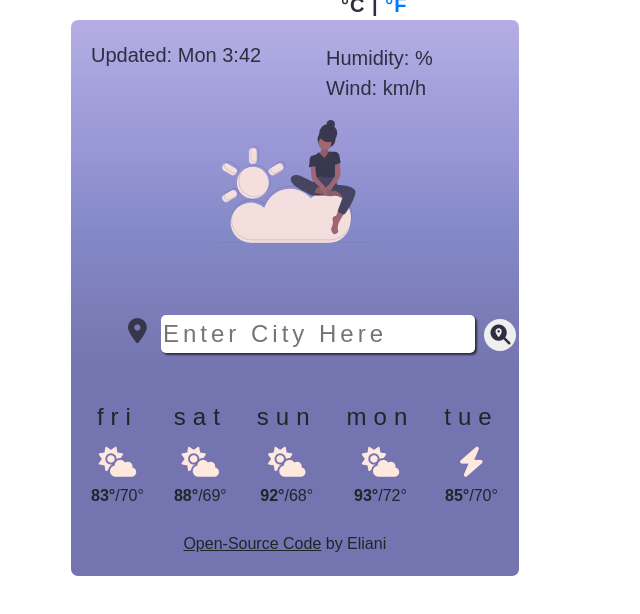
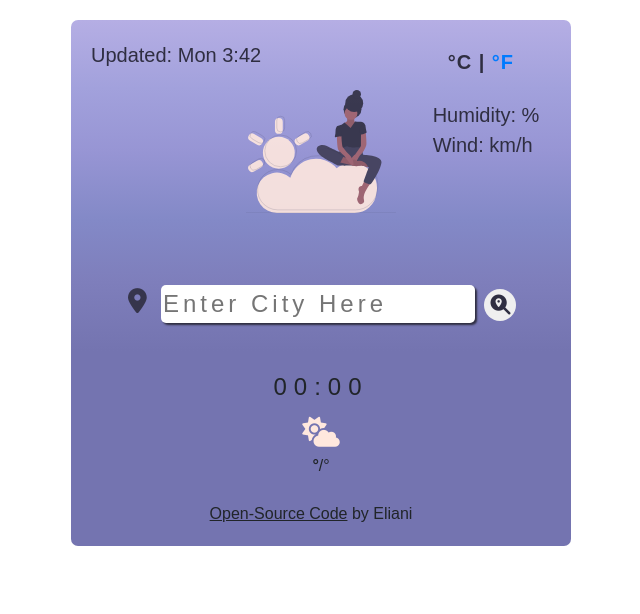
Before and after one commit to via-eliani/final-project, a plain HTML site: page index.html in a window 1280 px wide. Shown: the whole page, without its empty margins (34-674 px from the left). Drawn offline with nearby package versions, Linux system fonts and the light colour scheme; a web font is replaced by a local one.

Commit message:
Added for loop to inject new HTML
For the hourly forecast

```diff
--- a/index.html
+++ b/index.html
@@ -18,12 +18,16 @@
     <div class="container">
         <section class="weatherApp">
             <header>
+
+                <div class="row header">
+                    <div class="col-8">
                     <ul class="topLeft">
                         <li class="currentCity" id="the-city"></li>
                         <li class="time">Updated: <span id="the-day">The Day</span> <span id="current-time">The Time</span></li>
                         <li>  </li>
                     </ul>
-
+                    </div>
+                    <div class="col-4">
                     <ul class="forecast">
                         <li class="currentTemp">
                             <span class="temperature" id="the-temperature"></span>
@@ -37,59 +41,30 @@
                             <span id="wind-unit">km/h</span>
                         </li>
                     </ul>
+                    </div>
+                </div>
             </header>
 
             <img src="images/cloudSitting.svg" alt="Sitting on a Cloud" class="logo">
-
-            <button class="locationButton faInput" id="location"[]> &#xf3c5</button>
+                    <button class="locationButton faInput" id="location"[]> &#xf3c5</button>
             <div class="searchEngine">
                 <form id="search-city">
                     <input class="searchBar" type="text" id="input-city" placeholder="Enter City Here" />
                     <input class="searchButton faInput" type="submit" value="&#Xf689" />
                 </form>
-
             </div>
 
 
 
 
-            <div class="row days">
+            <div class="row hourlyForecast" id="hourly">
 
                 <div class="col day1">
-                    <h4 class="weekDays"> fri </h4>
+                    <h4 class="weekDays"> 00:00 </h4>
                     <span class="faInput dailyIcon"> &#xf6c4</span>
                     <br>
-                    <span class="highLow"><strong>83°</strong>/70°</span>
+                    <span class="highLow"><strong>°</strong>/°</span>
                 </div>
-
-                <div class="col day2">
-                    <h4 class="weekDays"> sat </h4>
-                    <span class="faInput dailyIcon"> &#xf6c4</span>
-                    <br>
-                    <span class="highLow"><strong>88°</strong>/69°</span>
-                </div>
-
-                <div class="col day3">
-                    <h4 class="weekDays"> sun </h4>
-                    <span class="faInput dailyIcon"> &#xf6c4</span>
-                    <br>
-                    <span class="highLow"><strong>92°</strong>/68°</span>
-                </div>
-
-                <div class="col day4">
-                    <h4 class="weekDays"> mon </h4>
-                    <span class="faInput dailyIcon"> &#xf6c4</span>
-                    <br>
-                    <span class="highLow"><strong>93°</strong>/72°</span>
-                </div>
-
-                <div class="col day5">
-                    <h4 class="weekDays"> tue </h4>
-                    <span class="faInput dailyIcon"> &#xf0e7</span>
-                    <br>
-                    <span class="highLow"><strong>85°</strong>/70°</span>
-                </div>
-
             </div>
             <br>
             <span class="footer"><a href="https://github.com/via-eliani/final-project" class="sourceLink">Open-Source Code</a> by Eliani</span>
--- a/src/index.js
+++ b/src/index.js
@@ -88,7 +88,35 @@ function retrieveHourly(city) {
   axios.get(apiUrl).then(displayHourly);
 }
 function displayHourly(response) {
+  let hourlyElement = document.querySelector("#hourly");
   console.log(response.data);
+
+  for (let index = 0; index < 4; index++) {
+    let forecast = response.data.list[index];
+    hourlyElement.innerHTML += `
+  <div class="col day1">
+      <h4 class="weekDays"> ${formatTime(forecast.dt * 1000)} </h4>
+        <span class="faInput dailyIcon"> &#xf6c4</span>
+          <br>
+      <span class="highLow"><strong>${Math.round(
+        forecast.main.temp_max
+      )}°</strong>/${Math.round(forecast.main.temp_min)}°</span>
+  </div>`;
+  }
+}
+/*formatTime function
+-- called from displayHourly function
+-- receives timestamp parameter
+-- reformats the time from dt to hours and minutes
+-- returns the proper time */
+function formatTime(timestamp) {
+  let date = new Date(timestamp);
+  let hour = date.getHours();
+  let minutes = date.getMinutes();
+  if (minutes < 10) {
+    minutes = `0${minutes}`;
+  }
+  return `${hour}:${minutes}`;
 }
 /*getPosition function
 -- called from "main" function or by addEventListener
--- a/src/styles.css
+++ b/src/styles.css
@@ -17,7 +17,6 @@ img {
 }
 .weatherApp {
   display: block;
-  position: fixed;
   border: 0;
   border-radius: 7px;
   margin: 20px;
@@ -53,9 +52,6 @@ img {
   margin: 0;
   padding: 0;
   font-size: 25px;
-  position: relative;
-  left: 220px;
-  bottom: 87px;
   color: #2f2e41;
 }
 .currentTemp {
```
